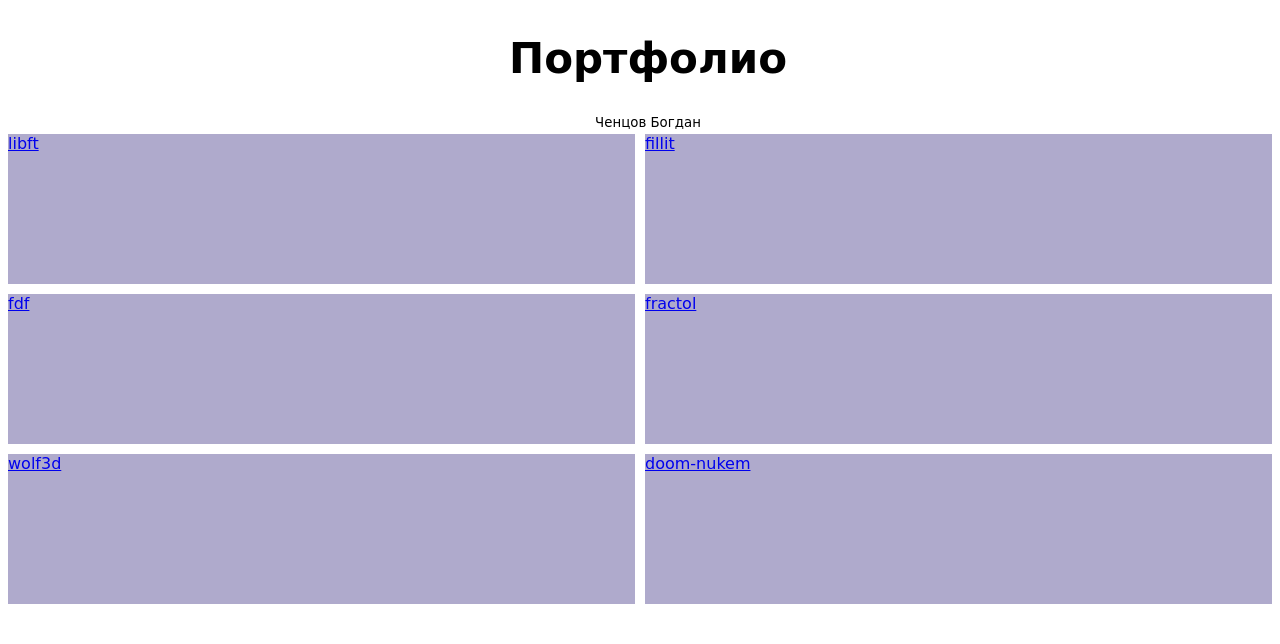
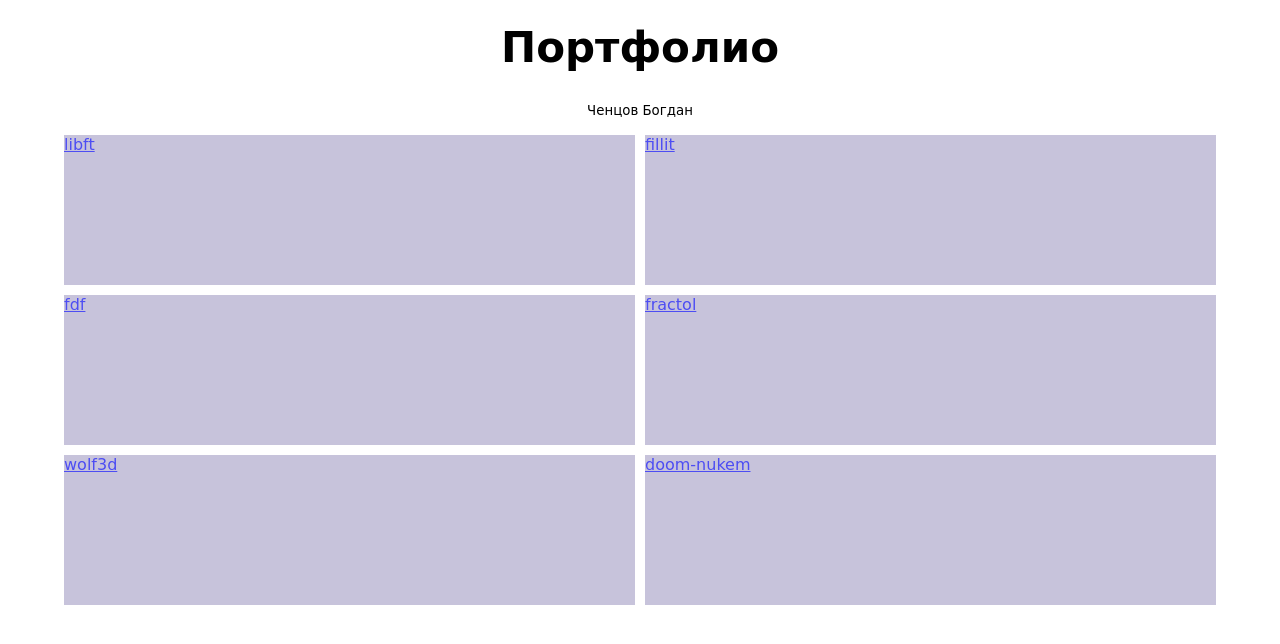
Before and after one commit to Texetomg/texetomg.github.io, a plain HTML site: page index.html in a window 1280 px wide. Drawn offline with Linux system fonts and the light colour scheme.

Commit message:
item animations

```diff
--- a/css/main.css
+++ b/css/main.css
@@ -9,6 +9,8 @@
 body {
     font-family: 'Amatic SC', cursive;
     color:#fff;
+    margin-left: 5%;
+    margin-right: 5%;
 
 }
 header {
@@ -17,8 +19,11 @@ header {
     text-align: center;
     padding-top: 10%;
     transform-style: inherit;
-    width: 100vw;
+
     color: black;
+    margin-left: 5%;
+    margin-right: 5%;
+    margin-bottom: 1%;
 }
 
 a {
@@ -32,9 +37,12 @@ header h1 {
 .item {
     background: #afaacc;
     transition: 0.3s;
-    opacity: 1;
+    opacity: 0.7;
 }
 .item:hover {
     transform: translateZ(20px);
-    opacity: 0.6;
+    opacity: 1;
+    -webkit-transform: scale(1.01);
+    -ms-transform: scale(1.01);
+    transform: scale(1.01);
 }
```
